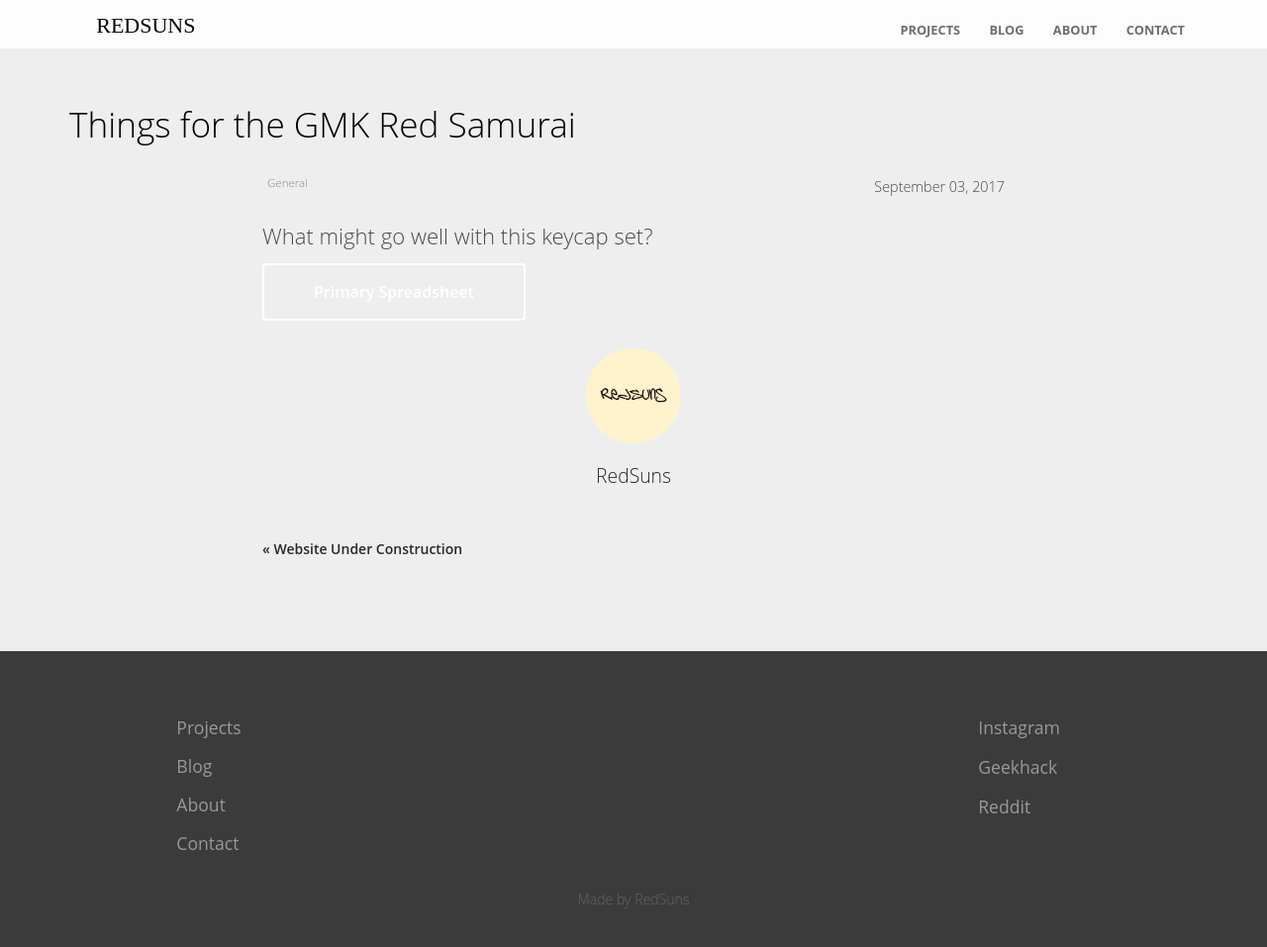
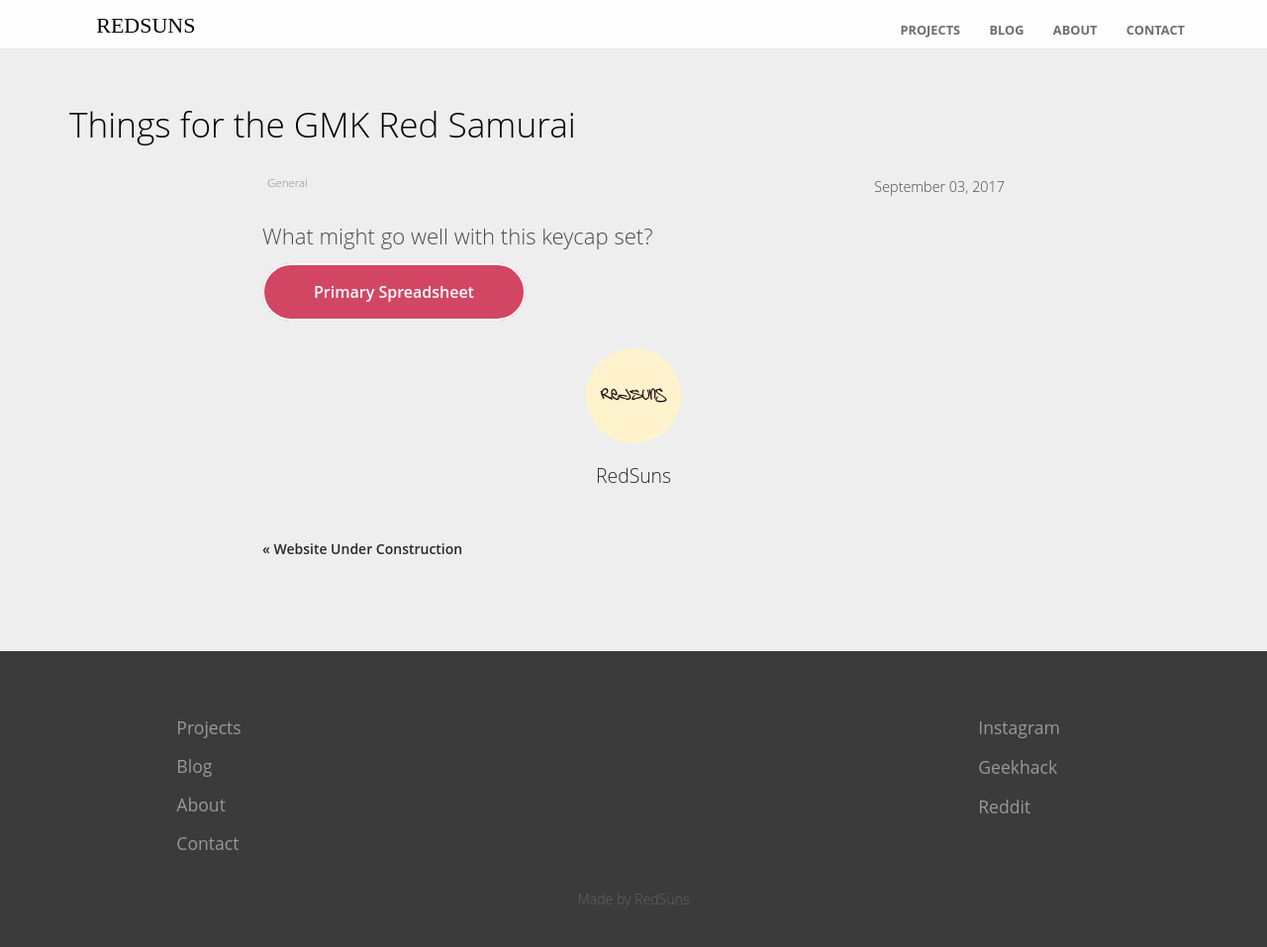
Before and after one commit to RedSunsRMK/redsunsrmk.github.io, a Jekyll site: the page built from _posts/2017-09-03-things-for-the-red-samurai.html, in a window 1280 px wide and 968 px high. Shown: the top 957 px of the window at 99% size. Built offline with Jekyll 4.4.1, drawn with Linux system fonts in a browser that asks for light colours.

Commit message:
Update 2017-09-03-things-for-the-red-samurai.html

```diff
--- a/_posts/2017-09-03-things-for-the-red-samurai.html
+++ b/_posts/2017-09-03-things-for-the-red-samurai.html
@@ -7,4 +7,4 @@ author_staff_member: redsuns
 ---
 <p>What might go well with this keycap set?</p>
 
-<div class="cta button alt"><a href="https://docs.google.com/spreadsheets/d/1UC0bg5Uiq7f1z5brNZsXr9EnVoeY19NEzc01nV8RM6k/edit?usp=sharing>/" target="_blank">Primary Spreadsheet</a></div>
+<div class="cta button links"><a href="https://docs.google.com/spreadsheets/d/1UC0bg5Uiq7f1z5brNZsXr9EnVoeY19NEzc01nV8RM6k/edit?usp=sharing>/" target="_blank">Primary Spreadsheet</a></div>
```
